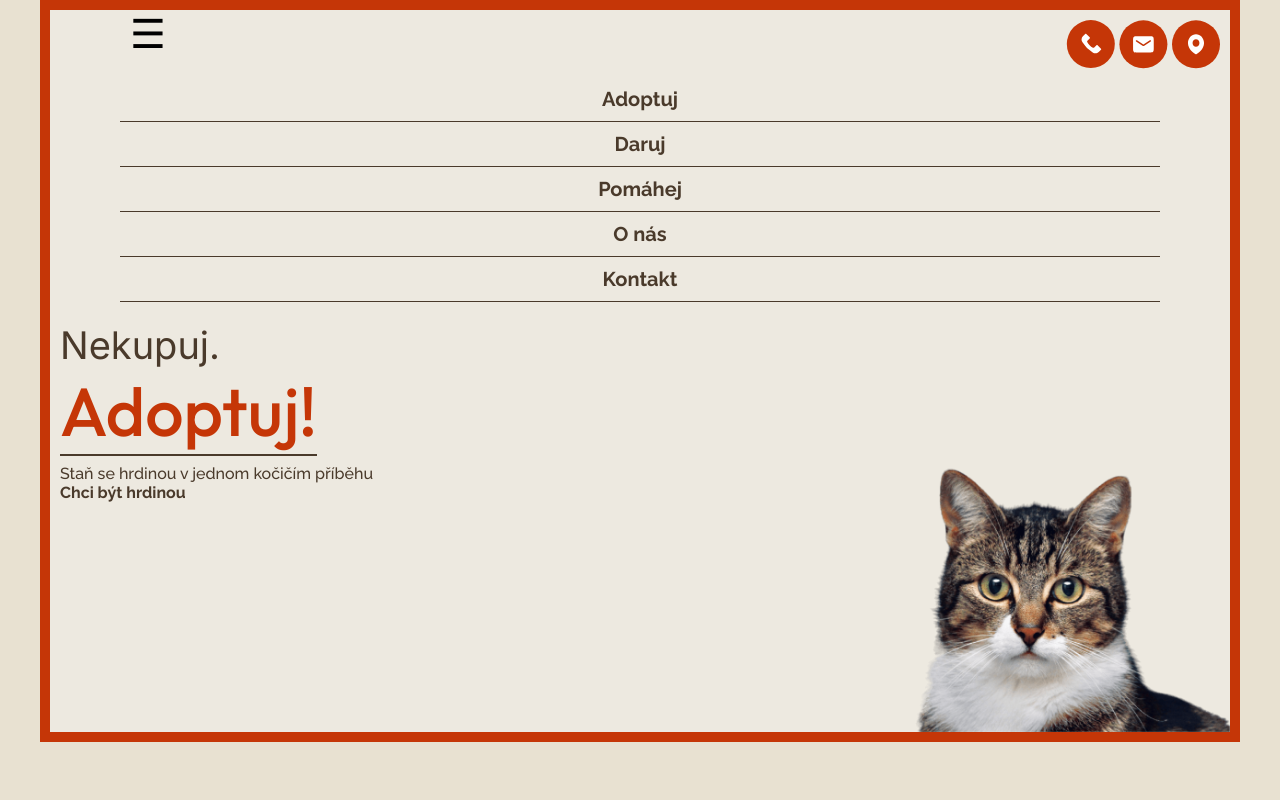
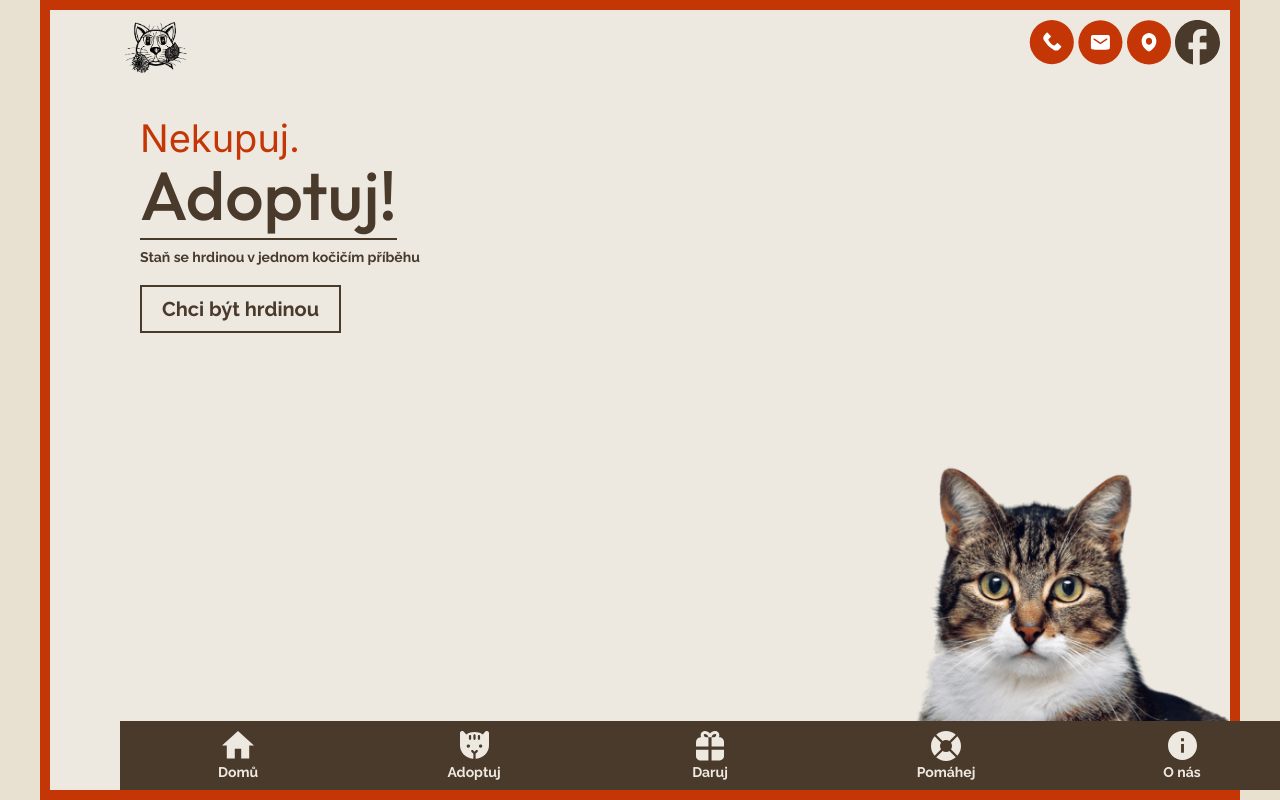
Before and after one commit to TerkaSm/PROJEKT-Zaverecny, a plain HTML site: page index.html in a window 1280 px wide. Drawn offline with Linux system fonts and the light colour scheme.

Commit message:
Header a Hero Mini

```diff
--- a/SCSS/base/_mixins.scss
+++ b/SCSS/base/_mixins.scss
@@ -1,3 +1,27 @@
+
+//používá se přes @include nazev-mixinu
+
+//gridy
+
+
+@mixin grid-center {
+    display: grid;
+    palce-content: center;
+}
+
+/*@mixin grid ($pocet) {
+    display: grid;
+    grid-template-columns: repeat($pocet, 1fr);
+}*/
+
+@mixin grid {
+    display: grid;
+    grid-template-columns: repeat(5, 1fr);
+}
+
+
+
+//media queries
 
 @mixin medium {
     @media screen and (min-width:768px) {
--- /dev/null
+++ b/SCSS/components/_buttons.scss
@@ -0,0 +1,18 @@
+@use '../base/variables' as v;
+@use '../base/mixins';
+@use '../base/base';
+
+.button {
+    display: inline-block;
+    font-size: 20px;
+    color: v.$color-secondary-400;
+    border: 2px solid v.$color-secondary-400;
+    padding: v.$spacer-half v.$spacer;
+
+    &:hover,
+    &:active {
+        color: v.$color-background-sections;
+        background-color: v.$color-secondary-400;
+        border: 2px solid v.$color-secondary-400;
+    }
+}
--- a/SCSS/layout/_header.scss
+++ b/SCSS/layout/_header.scss
@@ -8,7 +8,6 @@
     height: 100vh;
     width: 100vw;
     max-width: 1200px;
-    max-height: 742px;
     margin: 0 auto;
     position: relative;
 
@@ -23,11 +22,15 @@
     position: absolute;
     top: 10px;
     right: 10px;
-    height: 50px;
+
+    img {
+        height: 45px;
+    }
 }
 
 
 .logo__img {
     height: 55px;
-    display: none;
+    display: block;
+    margin-top: v.$spacer-half;
 }
--- a/SCSS/layout/_hero.scss
+++ b/SCSS/layout/_hero.scss
@@ -4,12 +4,12 @@
 
 .hero {
     height: 450px;
+    max-width: 1040px;
+    margin: 0 auto;
 
     &__box {
-        padding: 0 v.$spacer-half;
-        display: flex;
-        flex-direction: column;
-        justify-content: space-between;
+        padding: 0 v.$spacer;
+        margin: v.$spacer-double 0;
     }
 
     &__text {
@@ -25,35 +25,31 @@
             font-family: v.$font-special-2;
             font-size: 38px;
             font-weight: 400;
-            color: v.$color-secondary-400;
+            color: v.$color-primary-400;
         }
 
         &--adopt {
             font-family: v.$font-special;
             font-size: 68px;
             font-weight: 500;
-            color: v.$color-primary-400;
+            color: v.$color-secondary-400;
+            line-height: 1;
             border-bottom: 2px solid v.$color-secondary-400;
         }
     }
 
     &__sentence {
-        font-size: 16px;
-        font-weight: 500;
+        font-size: 14px;
+        font-weight: 700;
         color: v.$color-secondary-400;
-        margin-top: v.$spacer-half;
+        padding: v.$spacer 0;
     }
 
     &__img {
         position: absolute;
-        bottom: 0;
+        bottom: 59px;
         right: 0;
         width: 350px;
+        //width: minmax(350px, 665px);
     }
 }
-
-.button--primary {
-    padding: v.$spacer-half v.$spacer;
-    display: block;
-    border: 1px solid v.$color-secondary-400;
-}
--- a/SCSS/layout/_menu.scss
+++ b/SCSS/layout/_menu.scss
@@ -1,34 +1,41 @@
 @use '../base/variables' as v;
+@use '../base/mixins';
 @use '../base/base';
 
 .menu {
-    margin: v.$spacer auto;
     text-align: center;
+    padding: v.$spacer-half 0;
+    background-color: v.$color-secondary-400;
+    position: absolute;
+    bottom: 0;
+    width: 100%;
+    z-index: 1;
+    display: grid;
+    grid-template-columns: repeat(5, 1fr);
+    //@include grid;
 
-    &__checkbox {
-        position: absolute;
-        left: -9999px;
+
+    &__item {
+        padding: 0;
+        font-size: 14px;
+        color: v.$color-background-sections;
+
+        &:hover {
+            color: v.$color-primary-400;
+        }
     }
 
-    &__checkbox:checked ~ .menu__item {
-        display: block;
-    }
 
-    &__toggler {
-        cursor: pointer;
-        font-size: 40px;
-        padding-left: v.$spacer-half;
-    }
-
-    &__item {
-        display: block;
-        padding: v.$spacer-half v.$spacer;
-        font-size: 20px;
-        border-bottom: 1px solid v.$color-secondary-400;
-
-        &:hover {
-            color: v.$color-background-sections;
-            background-color: v.$color-secondary-400;
-        }
+    &__icone img {
+        fill: v.$color-primary-400;
     }
 }
+
+img.menu__icone {
+    fill: v.$color-primary-400;
+}
+
+
+/*.grid-five-columns {
+    @include grid(5);
+}*/
--- a/SCSS/style.scss
+++ b/SCSS/style.scss
@@ -1,5 +1,7 @@
 @use 'base/base';
 @use 'base/variables';
+@use 'base/mixins';
 @use 'layout/header';
 @use 'layout/menu';
 @use 'layout/hero';
+@use 'components/buttons';
--- a/index.html
+++ b/index.html
@@ -21,19 +21,23 @@
 
         <header class="header">
             <figure class="logo"><img class="logo__img" src="images/logo-kocici-azyl.png" alt="Kočičí-azyl"></figure>
-            <input type="checkbox" class="menu__checkbox" id="menu-checkbox">
-            <label for="menu-checkbox" class="menu__toggler">☰</label>
-            <nav class="menu">
+            <nav class="menu grid-five-columns">
+                <a href="#" class="menu__item"><img class="menu__icone" src="icons/Icone-domu-menu.svg" alt="icone-domu"></a>
+                <a href="#" class="menu__item"><img class="menu__icone" src="icons/icone-adoptuj-menu.svg" alt="icone-adoptuj"></a>
+                <a href="#" class="menu__item"><img class="menu__icone" src="icons/icone-daruj-menu.svg" alt="icone-daruj"></a>
+                <a href="#" class="menu__item"><img class="menu__icone" src="icons/icone-pomahej-menu.svg" alt="icone-pomahej"></a>
+                <a href="#" class="menu__item"><img class="menu__icone" src="icons/Icone-o-nas-menu.svg" alt="icone-o-nas"></a>
+                <a href="#" class="menu__item">Domů</a>
                 <a href="#" class="menu__item">Adoptuj</a>
                 <a href="#" class="menu__item">Daruj</a>
                 <a href="#" class="menu__item">Pomáhej</a>
                 <a href="#" class="menu__item">O nás</a>
-                <a href="#" class="menu__item">Kontakt</a>
             </nav>
             <div class="contact-bar">
                 <a href="#"><img src="icons/icone-phone.svg" alt="icone-phone"></a>
                 <a href="#"><img src="icons/icone-email.svg" alt="icone-email"></a>
                 <a href="#"><img src="icons/icone-position.svg" alt="icone-position"></a>
+                <a href="#"><img src="icons/Icone-fb.svg" alt="icone-fb"></a>
             </div>
         </header>
 
@@ -47,7 +51,7 @@
                     <span class="hero__title--adopt">Adoptuj!</span></h1>
                     <p class="hero__sentence">Staň se hrdinou v jednom kočičím příběhu</p>
                 </div>
-                <a href="button--primary">Chci být hrdinou</a>
+                <a class="button button--primary" href="#">Chci být hrdinou</a>
             </div>
             <img class="hero__img" src="images/hero-kocka.png" alt="kočka">
         </section>
```
Also changed, not shown: CSS/style.css, SCSS/components/buttons.scss (deleted), SCSS/css/buttons.css, icons/Icone-domu-menu.svg (added), icons/Icone-fb.svg (added), icons/Icone-o-nas-menu.svg (added), icons/icone-adoptuj-menu.svg (added), icons/icone-daruj-menu.svg (added), icons/icone-pomahej-menu.svg (added), 2 other files.
